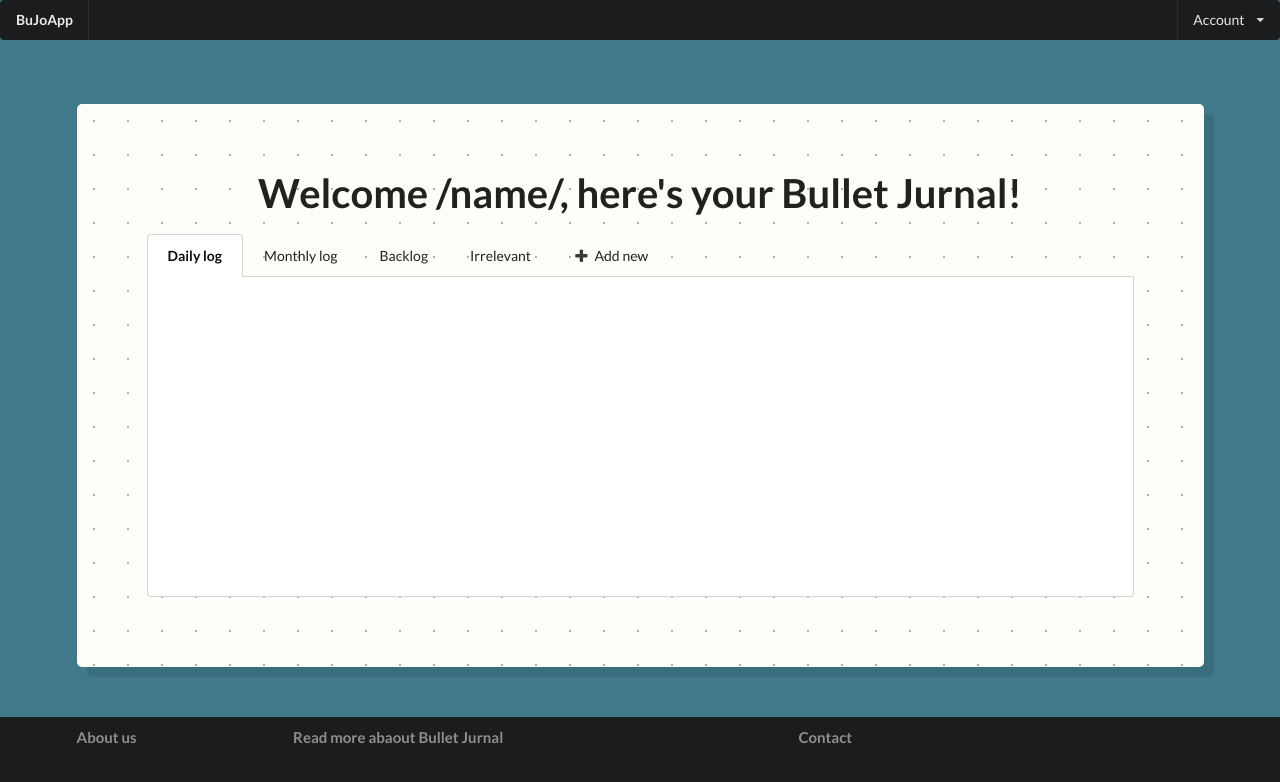
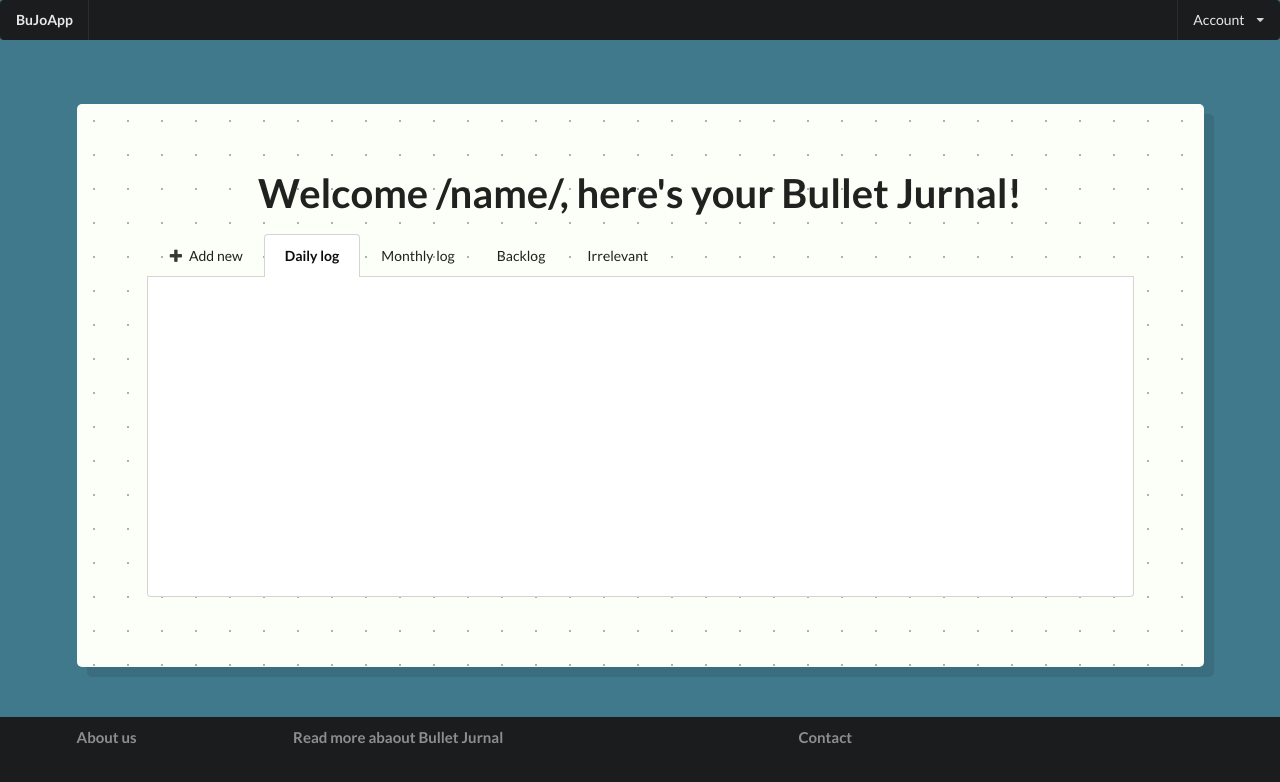
Before and after one commit to lfiedoro/bjf, a website built with webpack: page src/log.html in a window 1280 px wide. Built offline with nearby package versions, Linux system fonts and the light colour scheme; no server answers.

Commit message:
changed location of one button

```diff
--- a/src/log.html
+++ b/src/log.html
@@ -45,11 +45,11 @@
             Jurnal! </div>
         <!-- here js file will put name of log /daily/monthly/backlog -->
         <div class="ui top attached tabular menu" id="log-buttons">
+            <div id="add-new-button" class="item"><i class="ui plus icon"></i> Add new</div>
             <div id="daily-button" class=" active item">Daily log</div>
             <div id="monthly-button" class="item">Monthly log</div>
             <div id="back-button" class=" item">Backlog</div>
             <div id="irr-button" class="item">Irrelevant</div>
-            <div id="add-new-button" class="item"><i class="ui plus icon"></i> Add new</div>
         </div>
         <div id="task-list" class="ui bottom attached segment">
             <table class="ui very basic table" id="task-table">
--- a/src/main.css
+++ b/src/main.css
@@ -42,7 +42,7 @@ h1 {
     background-image: radial-gradient(rgb(180, 175, 175) 5%, #FCFFF7 5%);
     background-position: 0 0;
     background-size: 34px 34px;
-    /* min-width: 75vh; */
+    min-width: 90vh;
     /* min-height: 80vh; */
 }
 
```
